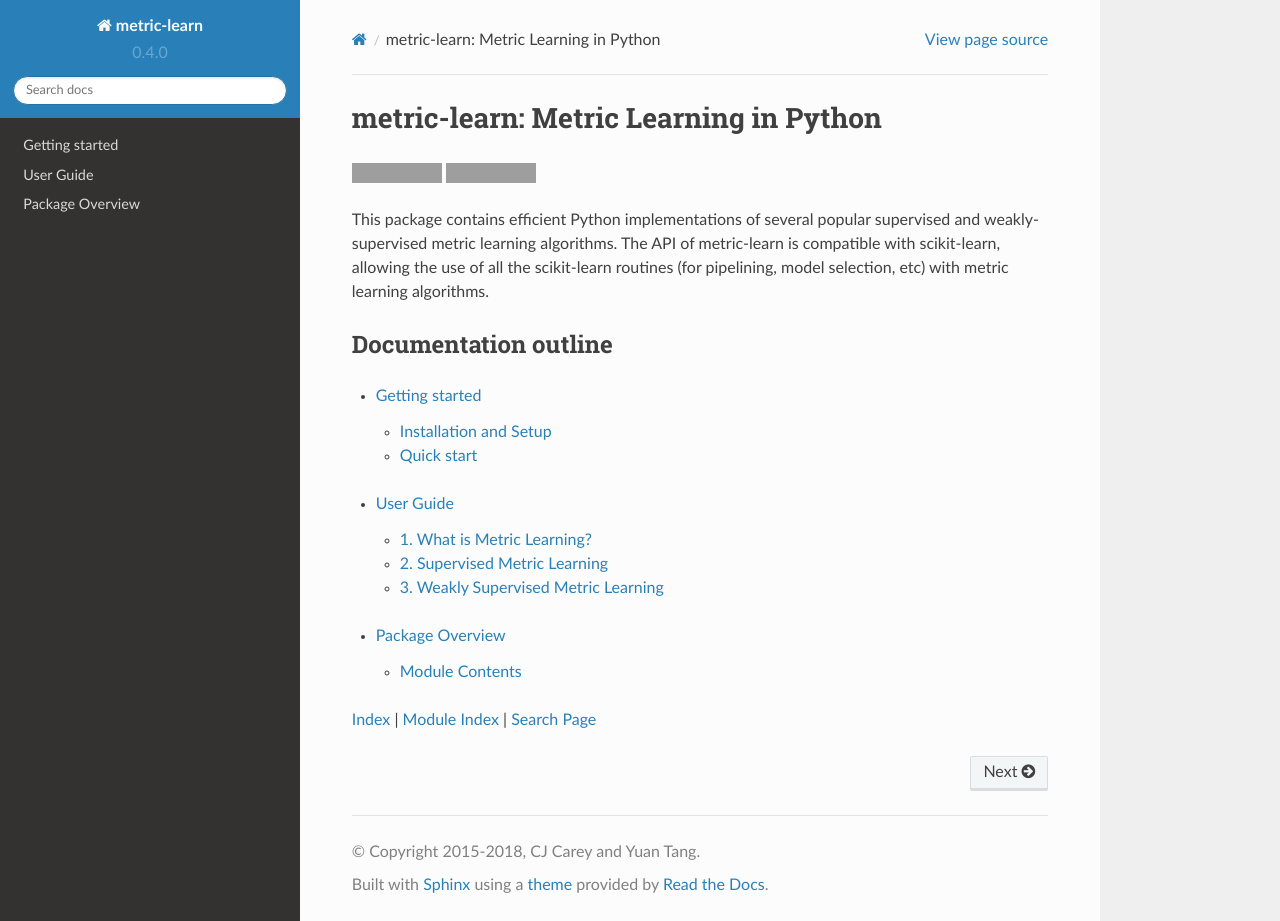
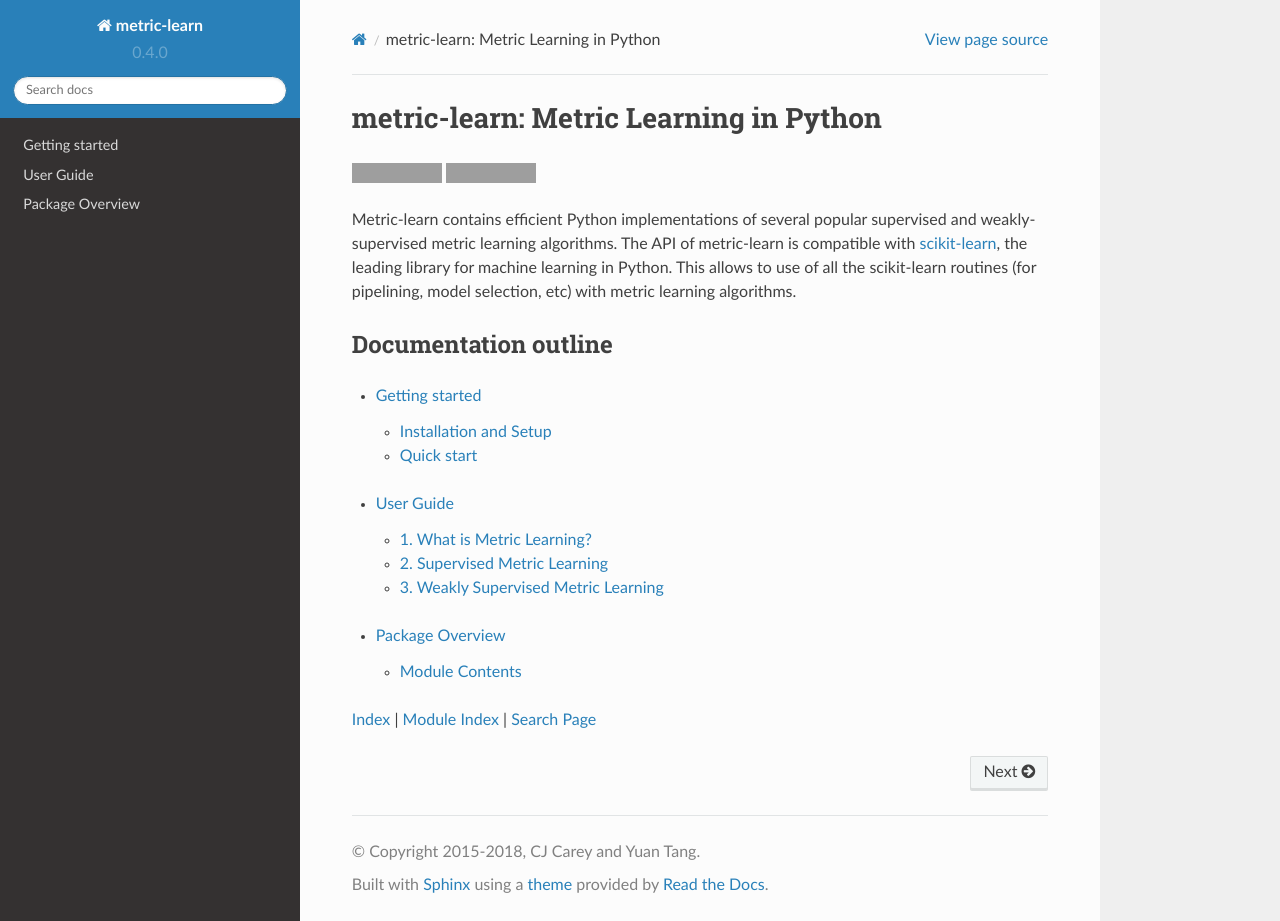
Before and after one commit to scikit-learn-contrib/metric-learn, a Sphinx documentation site: the page built from doc/index.rst, in a window 1280 px wide and 921 px high. Built offline with Sphinx 7.4.7 and the Read the Docs theme 2.0.0, drawn with Linux system fonts in a browser that asks for light colours; pages that are not in the unit, such as notebooks, are missing from menus; grey boxes are pictures that could not be loaded.

```diff
--- a/doc/index.rst
+++ b/doc/index.rst
@@ -2,11 +2,12 @@ metric-learn: Metric Learning in Python
 =======================================
 |License| |PyPI version|
 
-This package contains efficient Python implementations of several popular
-supervised and weakly-supervised metric learning algorithms. The API of
-metric-learn is compatible with scikit-learn, allowing the use of all the
-scikit-learn routines (for pipelining, model selection, etc) with metric
-learning algorithms.
+Metric-learn contains efficient Python implementations of several
+popular supervised and weakly-supervised metric learning algorithms. The API
+of metric-learn is compatible with `scikit-learn
+<https://scikit-learn.org/>`_, the leading library for machine learning in
+Python. This allows to use of all the scikit-learn routines (for pipelining,
+model selection, etc) with metric learning algorithms.
 
 Documentation outline
 ---------------------
--- a/doc/supervised.rst
+++ b/doc/supervised.rst
@@ -1,5 +1,3 @@
-.. _supervised_section:
-
 ==========================
 Supervised Metric Learning
 ==========================
```
Also changed, not shown: doc/introduction.rst (+57 -35 lines).
